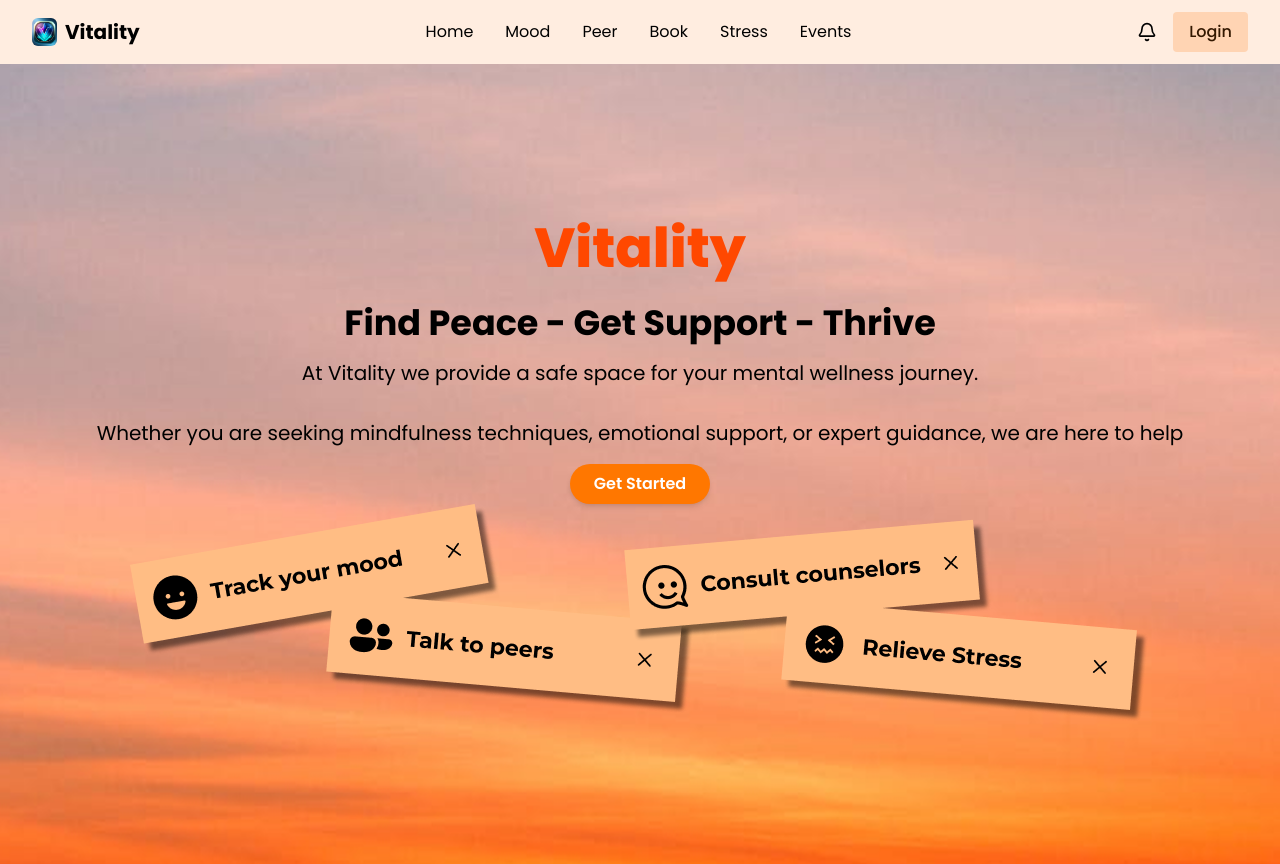
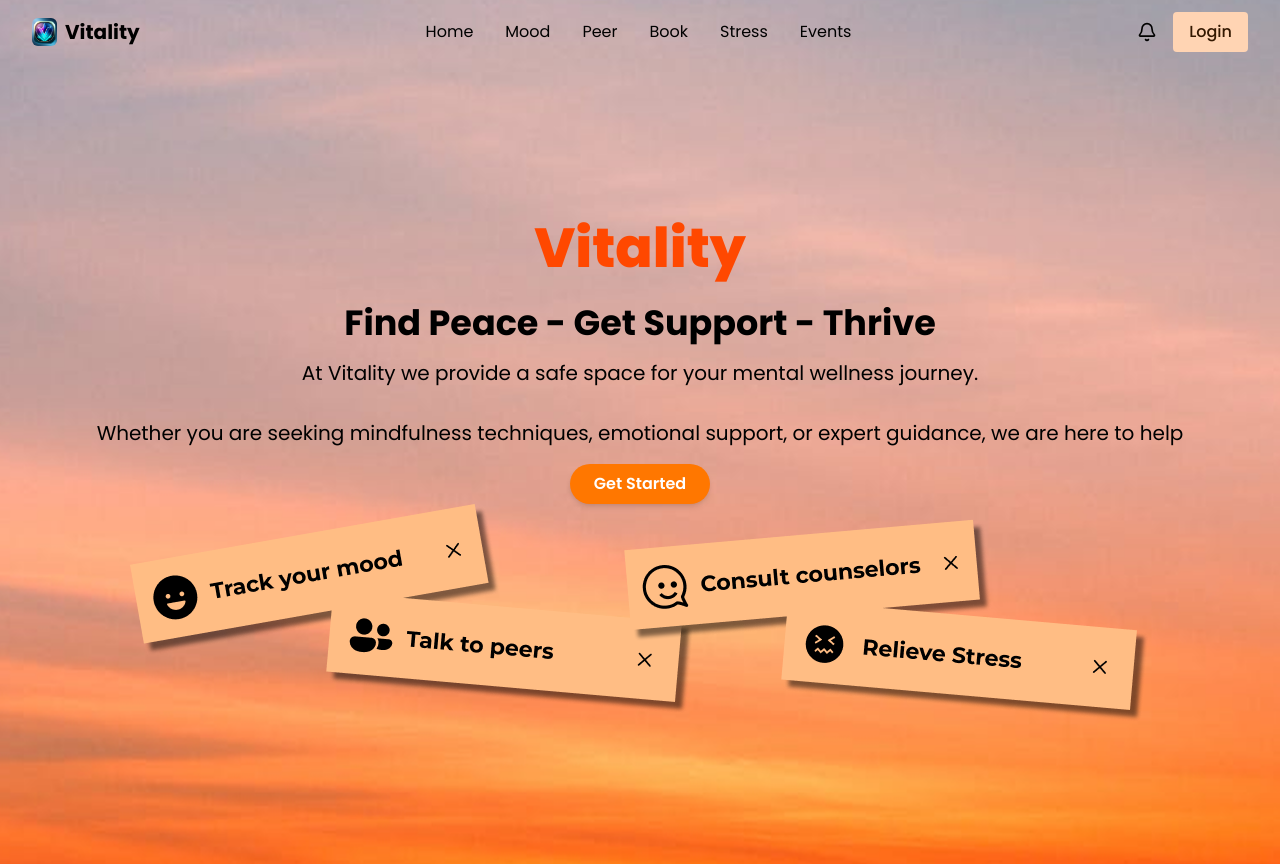
Before and after one commit to NSuryansh/Built_it, a React (Vite) app in the folder frontend/: page / in a window 1280 px wide. Built offline with nearby package versions, Linux system fonts and the light colour scheme.

Commit message:
Navbar changes for landing

```diff
--- a/frontend/src/components/Navbar.jsx
+++ b/frontend/src/components/Navbar.jsx
@@ -59,7 +59,7 @@ const Navbar = () => {
   };
 
   return (
-    <nav className="bg-[var(--custom-orange-100)]">
+    <nav className={`${location === '/' ? 'bg-transparent' : 'bg-[var(--custom-orange-100)]'}`}>
       <div className="px-8 py-3">
         <div className="flex items-center justify-between">
           <div className="flex">
```
